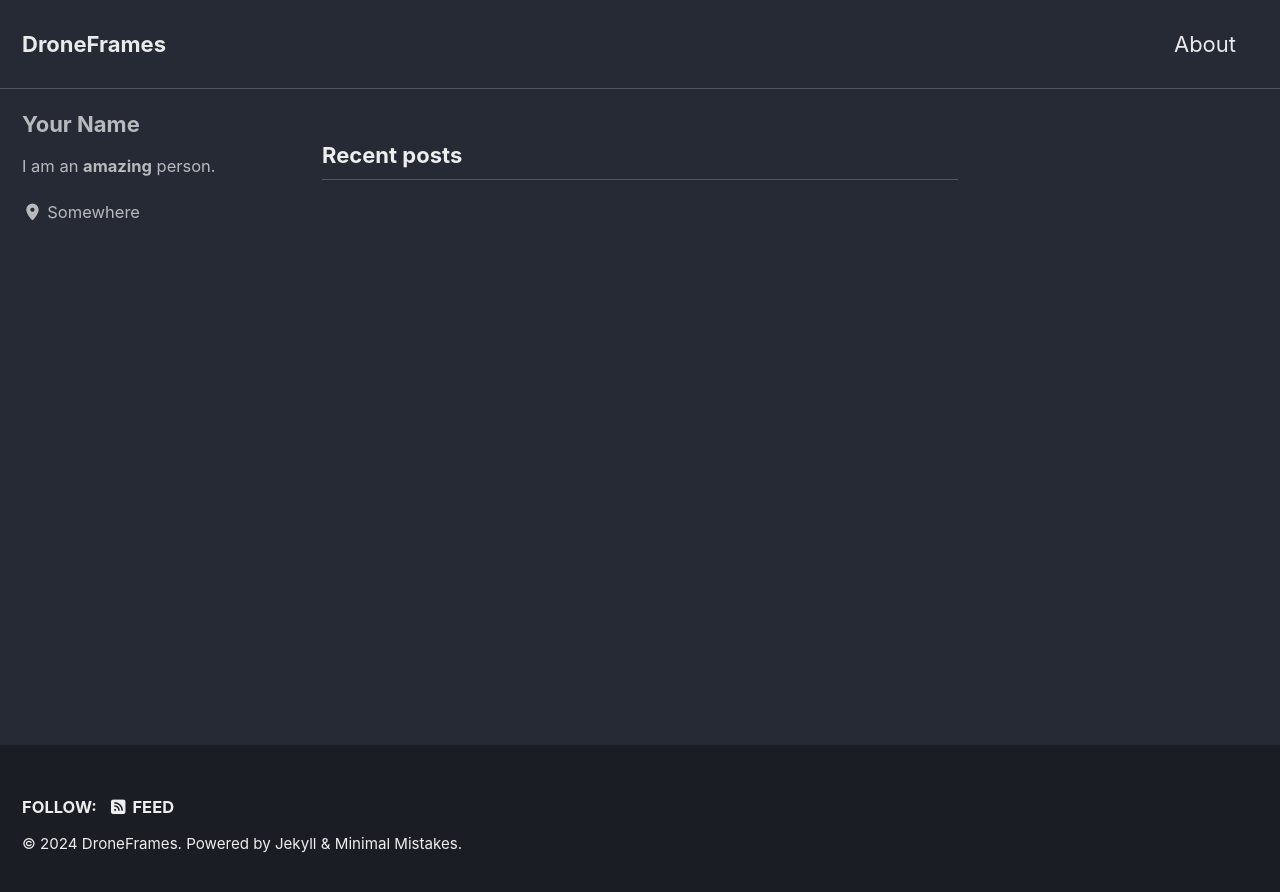
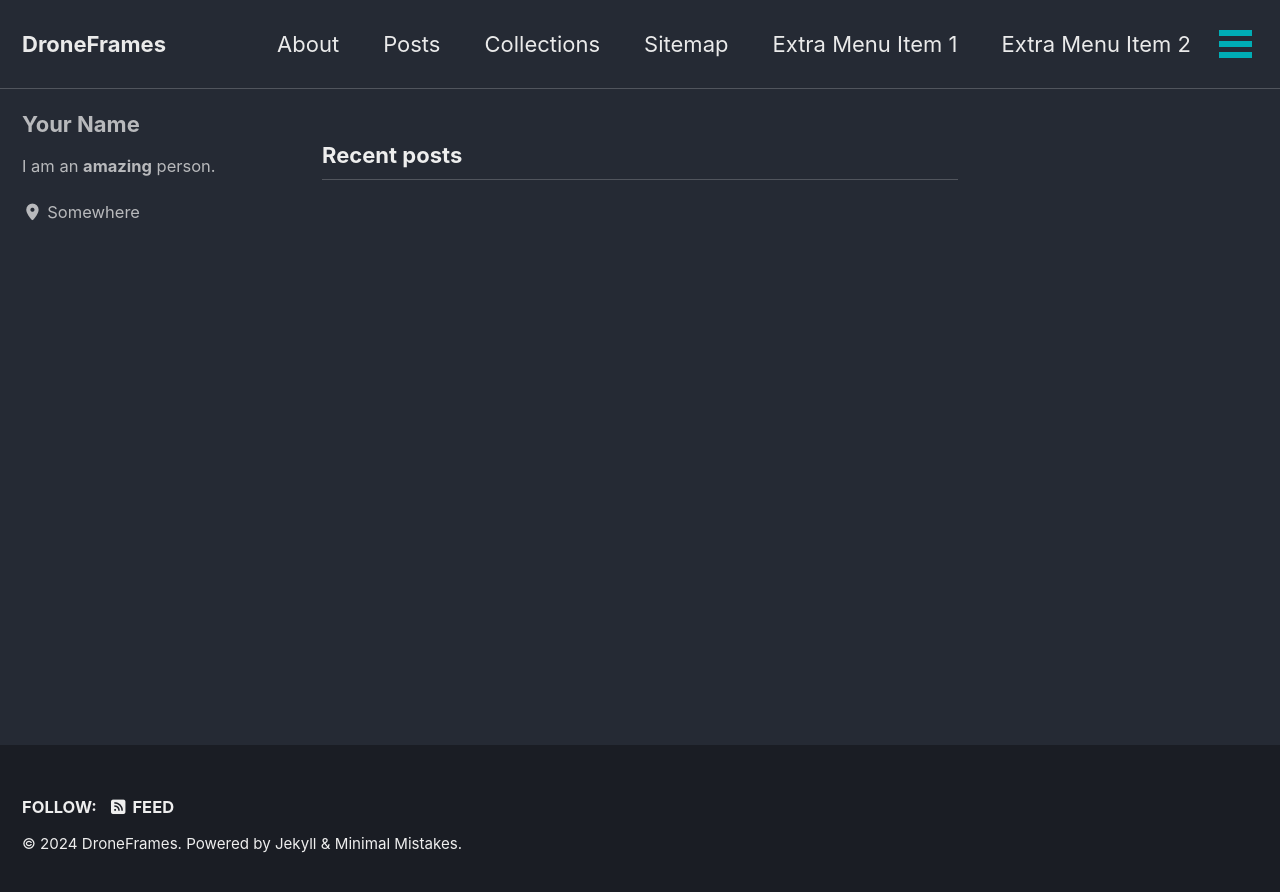
Before and after one commit to rpereira90/skyframes, a Jekyll site: the page built from index.html, in a window 1280 px wide. Shown: the top 892 px of the page. Built offline with Jekyll 4.4.1, drawn with Linux system fonts in a browser that asks for light colours; cached includes are drawn as plain includes; the list of posts is cut into pages by our own code.

Commit message:
what is rhis??

```diff
--- a/_data/navigation.yml
+++ b/_data/navigation.yml
@@ -2,3 +2,15 @@
 main:
   - title: "About"
     url: baz-boom-identity/
+  - title: "Posts"
+    url: /year-archive/
+  - title: "Collections"
+    url: /collection-archive/
+  - title: "Sitemap"
+    url: /sitemap/
+  - title: "Extra Menu Item 1"
+    url: /
+  - title: "Extra Menu Item 2"
+    url: /
+  - title: "Extra Menu Item Long Title"
+    url: /
```
